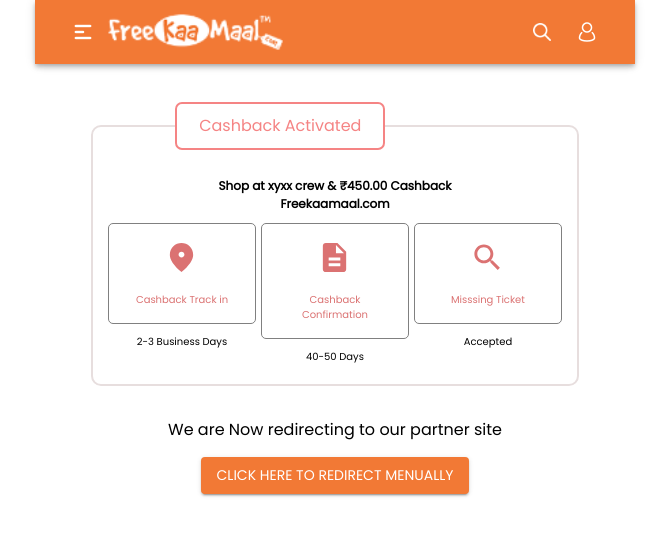
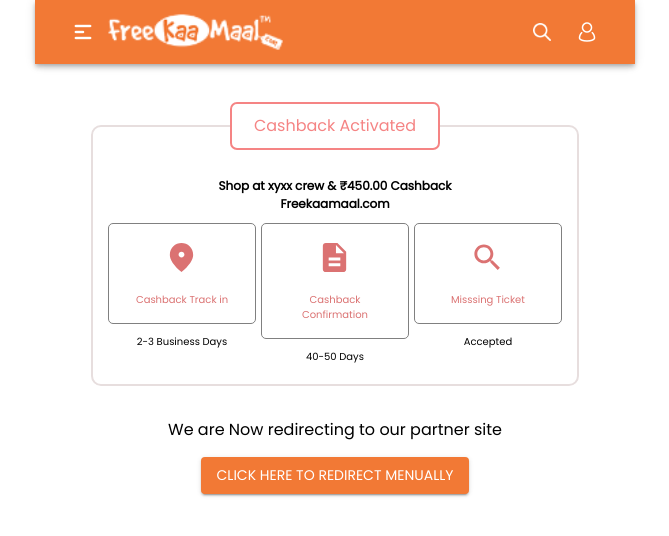
Before and after one commit to farhankhan8800/FKM-MOBILE-REACT, a React (Create React App) app: page /cashback-activated/1 in a window 1280 px wide. Shown: the top 536 px of the page, without its empty margins (305-974 px from the left). Built offline with nearby package versions, Linux system fonts and the light colour scheme.

Commit message:
final chnages o store

```diff
--- a/src/component/CashbackActivated.js
+++ b/src/component/CashbackActivated.js
@@ -12,7 +12,8 @@
   background:" #fff",
   border:"2px solid #f58484",
   width: "210px",
-  left: "17%",
+  left: "50%",
+  transform: "translate(-50%,0%)",
   borderRadius: "7px",
 }
 
--- a/src/component/CouponsCode.js
+++ b/src/component/CouponsCode.js
@@ -11,7 +11,8 @@
   background:" #fff",
   boxShadow:" 0px 1px 22px -6px #ada4a4",
   width: "210px",
-  left: "17%",
+  left: "50%",
+  transform: "translate(-50%,0%)",
   borderRadius: "7px",
 }
 
--- a/src/pages/Home/CashBackStore.js
+++ b/src/pages/Home/CashBackStore.js
@@ -110,7 +110,7 @@
                                         <Box component='div' sx={{display:"flex",alignItems:"center",justifyContent:"center", width:"100px",padding:"10px"}}>
                                         <img src={item.imgSrc} alt="store" height="30px"  width="100%"/>
                                         </Box>
-                                       <p className={cashBackStoreStyle.cash_back_store_offer} >{item.storeName}</p>
+                                       <p className={cashBackStoreStyle.cash_back_store_offer} ><span style={{color:"red"}}>{item.storeName}</span> Cashback</p>
                                       </CardActionArea>
                                       </a>
                                       </Card>
@@ -138,7 +138,7 @@
                                         <Box component='div' sx={{display:"flex",alignItems:"center",justifyContent:"center", width:"100px",padding:"10px"}}>
                                         <img src={item.imgSrc} alt="store" height="30px"  width="100%"/>
                                         </Box>
-                                       <p className={cashBackStoreStyle.cash_back_store_offer} >{item.storeName}</p>
+                                       <p className={cashBackStoreStyle.cash_back_store_offer} ><span style={{color:"red"}}>{item.storeName} </span>Cashback</p>
                                       </CardActionArea>
                                       </a>
                                       </Card>
@@ -168,7 +168,7 @@
                                     <Box component='div' sx={{display:"flex",alignItems:"center",justifyContent:"center", width:"100px",padding:"10px"}}>
                                     <img src={item.imgSrc} alt="store" height="30px"  width="100%"/>
                                     </Box>
-                                   <p className={cashBackStoreStyle.cash_back_store_offer} >{item.storeName}</p>
+                                   <p className={cashBackStoreStyle.cash_back_store_offer} ><span style={{color:"red"}}>{item.storeName} </span>Cashback</p>
                                   </CardActionArea>
                                   </a>
                                   </Card>
@@ -193,7 +193,7 @@
                                     <Box component='div' sx={{display:"flex",alignItems:"center",justifyContent:"center", width:"100px",padding:"10px"}}>
                                     <img src={item.imgSrc} alt="store" height="30px"  width="100%"/>
                                     </Box>
-                                   <p className={cashBackStoreStyle.cash_back_store_offer} >{item.storeName}</p>
+                                   <p className={cashBackStoreStyle.cash_back_store_offer} ><span style={{color:"red"}}>{item.storeName} </span>Cashback</p>
                                   </CardActionArea>
                                   </a>
                                   </Card>
--- a/src/pages/Home/CashBackStore.module.css
+++ b/src/pages/Home/CashBackStore.module.css
@@ -5,7 +5,7 @@
     text-align: center;
     color: #000;
     padding: 1px 2px;
-    font-size: 15px;
+    font-size: 13px;
 }
 .cash_back_store_link{
     text-decoration: none;
```
